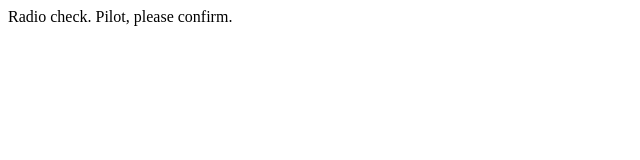
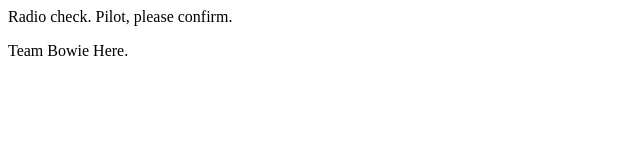
Before and after one commit to sniemeyer1/communication-log, a plain HTML site: page index.html in a window 1280 px wide. Shown: the whole page, without its empty margins (0-640 px from the left). Drawn offline with Linux system fonts and the light colour scheme.

Commit message:
Second line added

```diff
--- a/index.html
+++ b/index.html
@@ -1,5 +1,6 @@
 <html>
   <body>
     <p>Radio check. Pilot, please confirm.</p>
+    <p>Team Bowie Here.</p>
   </body>
 </html>
```
